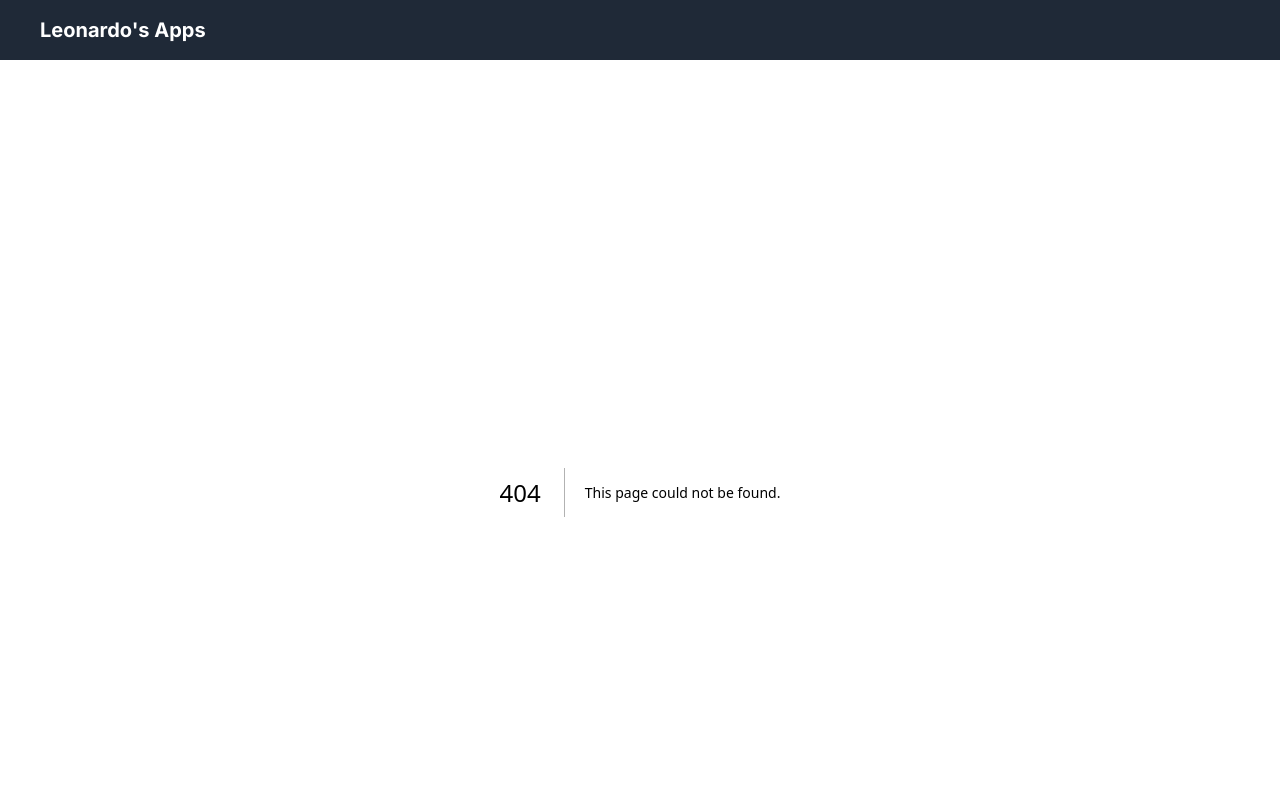
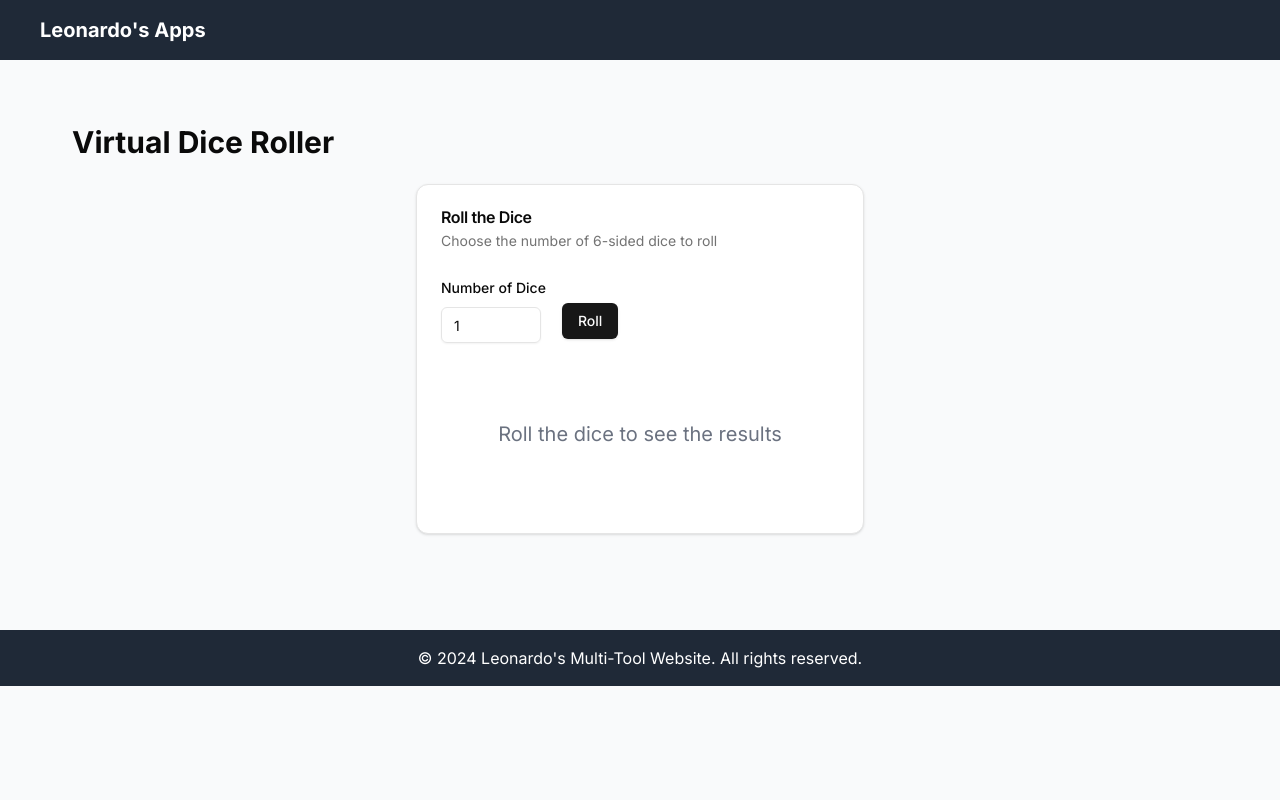
Before and after one commit to Tuanyk/leoapps, a Next.js app: page /tools/virtual-dice-roller in a window 1280 px wide. Before the commit this address had no page. Shown: the top 800 px of the page. Built offline with nearby package versions, Linux system fonts and the light colour scheme.

Commit message:
1733128240

```diff
--- a/app/page.tsx
+++ b/app/page.tsx
@@ -18,6 +18,7 @@ export default function Home() {
         <ToolCard href="/tools/random-number-generator" title="Random Number Generator" description="Random Number Generator" />
         <ToolCard href="/tools/p-value-calculator" title="P-value Calculator" description="P-value Calculator" />
         <ToolCard href="/tools/age-calculator" title="Age Calculator" description="Age Calculator" />
+        <ToolCard href="/tools/virtual-dice-roller" title="Virtual Dice Roller" description="Virtual Dice Roller" />
       </div>
     </div>
   )
--- a/app/tools/age-calculator/page.tsx
+++ b/app/tools/age-calculator/page.tsx
@@ -9,7 +9,7 @@ export const metadata: Metadata = {
     title: 'Age Calculator | Calculate Time Between Dates',
     description: 'Calculate the precise age or time interval between two dates in years, months, weeks, days, hours, minutes, and seconds.',
     url: `${BASE_URL}/tools/age-calculator`,
-    siteName: 'Your Site Name',
+    siteName: 'Leonardo Tools',
     locale: 'en_US',
     type: 'website',
   },
--- /dev/null
+++ b/app/tools/virtual-dice-roller/DiceAnimation.tsx
@@ -0,0 +1,29 @@
+'use client'
+
+import { motion } from 'framer-motion'
+
+interface DiceAnimationProps {
+  rolling: boolean
+  count: number
+}
+
+export default function DiceAnimation({ rolling, count }: DiceAnimationProps) {
+  return (
+    <div className="flex flex-wrap justify-center gap-4">
+      {Array.from({ length: count }).map((_, index) => (
+        <motion.div
+          key={index}
+          className="w-12 h-12 bg-white border-2 border-gray-300 rounded-lg flex items-center justify-center text-2xl font-bold"
+          animate={rolling ? {
+            rotateX: [0, 360, 720, 1080, 1440],
+            rotateY: [0, 360, 720, 1080, 1440],
+            scale: [1, 1.2, 1, 1.2, 1],
+          } : {}}
+          transition={{ duration: 2, ease: "easeInOut", delay: index * 0.1 }}
+        >
+          {rolling ? '?' : ''}
+        </motion.div>
+      ))}
+    </div>
+  )
+}
--- /dev/null
+++ b/app/tools/virtual-dice-roller/VirtualDiceRoller.tsx
@@ -0,0 +1,80 @@
+'use client'
+
+import { useState } from 'react'
+import { Button } from "@/components/ui/button"
+import { Card, CardContent, CardDescription, CardHeader, CardTitle } from "@/components/ui/card"
+import { Input } from "@/components/ui/input"
+import { Label } from "@/components/ui/label"
+import DiceAnimation from './DiceAnimation'
+
+interface DiceResult {
+  value: number;
+}
+
+export default function VirtualDiceRoller() {
+  const [numberOfDice, setNumberOfDice] = useState<number>(1)
+  const [results, setResults] = useState<DiceResult[]>([])
+  const [rolling, setRolling] = useState(false)
+
+  const rollDice = () => {
+    setRolling(true)
+    setResults([])
+    setTimeout(() => {
+      const newResults = Array.from({ length: numberOfDice }, () => ({
+        value: Math.floor(Math.random() * 6) + 1
+      }))
+      setResults(newResults)
+      setRolling(false)
+    }, 2000)
+  }
+
+  const sum = results.reduce((acc, result) => acc + result.value, 0)
+
+  return (
+    <Card className="w-full max-w-md mx-auto">
+      <CardHeader>
+        <CardTitle>Roll the Dice</CardTitle>
+        <CardDescription>Choose the number of 6-sided dice to roll</CardDescription>
+      </CardHeader>
+      <CardContent>
+        <div className="space-y-4">
+          <div className="flex items-center space-x-4">
+            <div className="space-y-2">
+              <Label htmlFor="numberOfDice">Number of Dice</Label>
+              <Input
+                id="numberOfDice"
+                type="number"
+                min="1"
+                max="10"
+                value={numberOfDice}
+                onChange={(e) => setNumberOfDice(Math.max(1, Math.min(10, parseInt(e.target.value) || 1)))}
+                className="w-[100px]"
+              />
+            </div>
+            <Button onClick={rollDice} disabled={rolling} className="mt-6">
+              {rolling ? 'Rolling...' : 'Roll'}
+            </Button>
+          </div>
+          <div className="flex justify-center items-center min-h-[150px]">
+            {rolling ? (
+              <DiceAnimation rolling={rolling} count={numberOfDice} />
+            ) : results.length > 0 ? (
+              <div className="text-center">
+                <div className="flex flex-wrap justify-center gap-4 mb-4">
+                  {results.map((result, index) => (
+                    <div key={index} className="w-12 h-12 bg-white border-2 border-gray-300 rounded-lg flex items-center justify-center text-2xl font-bold">
+                      {result.value}
+                    </div>
+                  ))}
+                </div>
+                <p className="text-xl font-semibold">Sum: {sum}</p>
+              </div>
+            ) : (
+              <p className="text-xl text-gray-500">Roll the dice to see the results</p>
+            )}
+          </div>
+        </div>
+      </CardContent>
+    </Card>
+  )
+}
--- /dev/null
+++ b/app/tools/virtual-dice-roller/page.tsx
@@ -0,0 +1,25 @@
+import { Metadata } from 'next'
+import VirtualDiceRoller from './VirtualDiceRoller'
+import { BASE_URL } from '../../utils/config';
+
+export const metadata: Metadata = {
+  title: 'Virtual Dice Roller | Roll Multiple 6-Sided Dice Online',
+  description: 'Roll multiple 6-sided virtual dice online with our Virtual Dice Roller. Choose the number of dice to roll, see the rolling animation, and get individual results and sum.',
+  openGraph: {
+    title: 'Virtual Dice Roller | Roll Multiple 6-Sided Dice Online',
+    description: 'Roll multiple 6-sided virtual dice online with our Virtual Dice Roller. Choose the number of dice to roll, see the rolling animation, and get individual results and sum.',
+    url: `${BASE_URL}/tools/virtual-dice-roller`,
+    siteName: 'Leonardo Tools',
+    locale: 'en_US',
+    type: 'website',
+  },
+}
+
+export default function VirtualDiceRollerPage() {
+  return (
+    <div className="container mx-auto px-4 py-8">
+      <h1 className="text-3xl font-bold mb-6">Virtual Dice Roller</h1>
+      <VirtualDiceRoller />
+    </div>
+  )
+}
--- a/package.json
+++ b/package.json
@@ -15,6 +15,7 @@
     "@radix-ui/react-tabs": "^1.1.1",
     "class-variance-authority": "^0.7.1",
     "clsx": "^2.1.1",
+    "framer-motion": "^11.12.0",
     "lucide-react": "^0.462.0",
     "next": "15.0.3",
     "react": "19.0.0-rc-66855b96-20241106",
```
Also changed, not shown: 1 other file (tests, documents, lock files or other folders).
